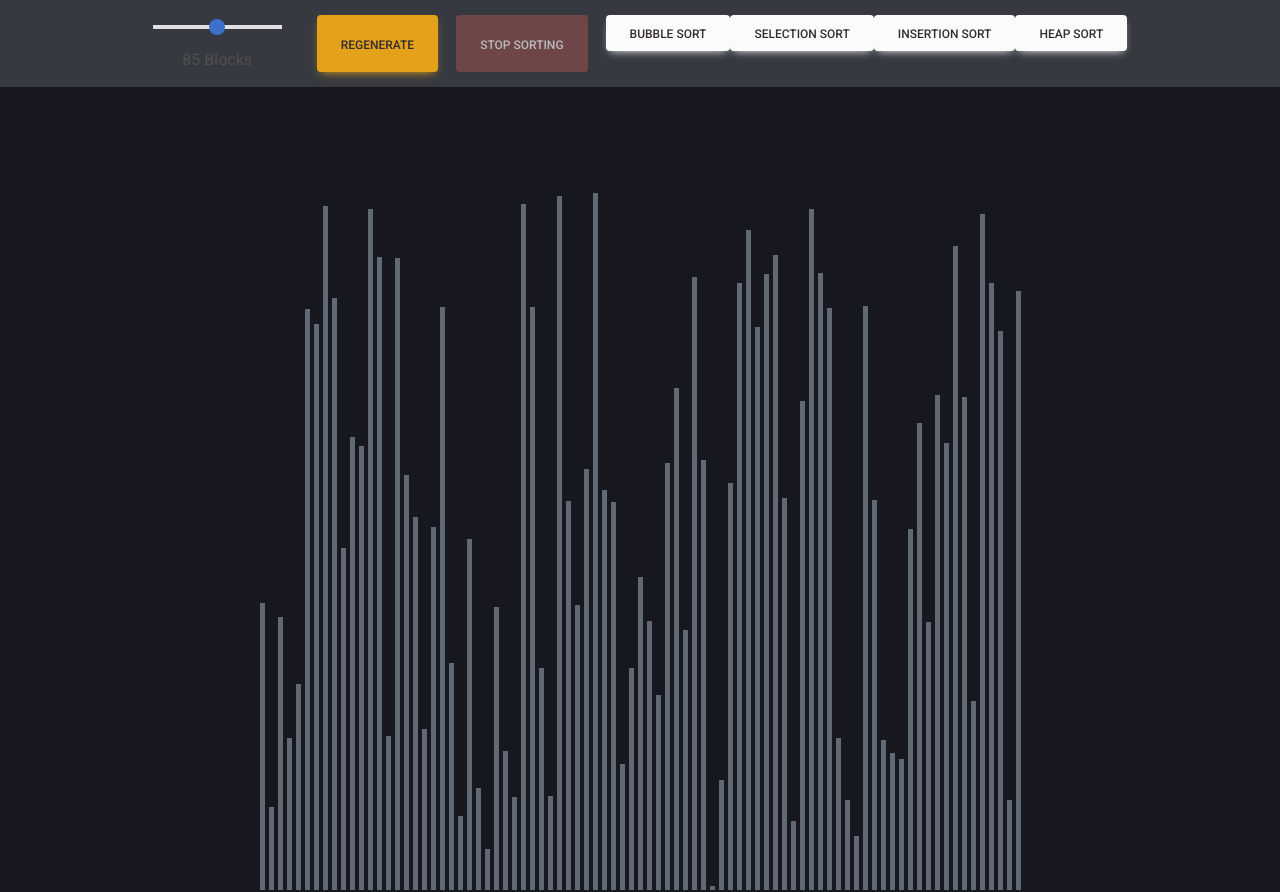
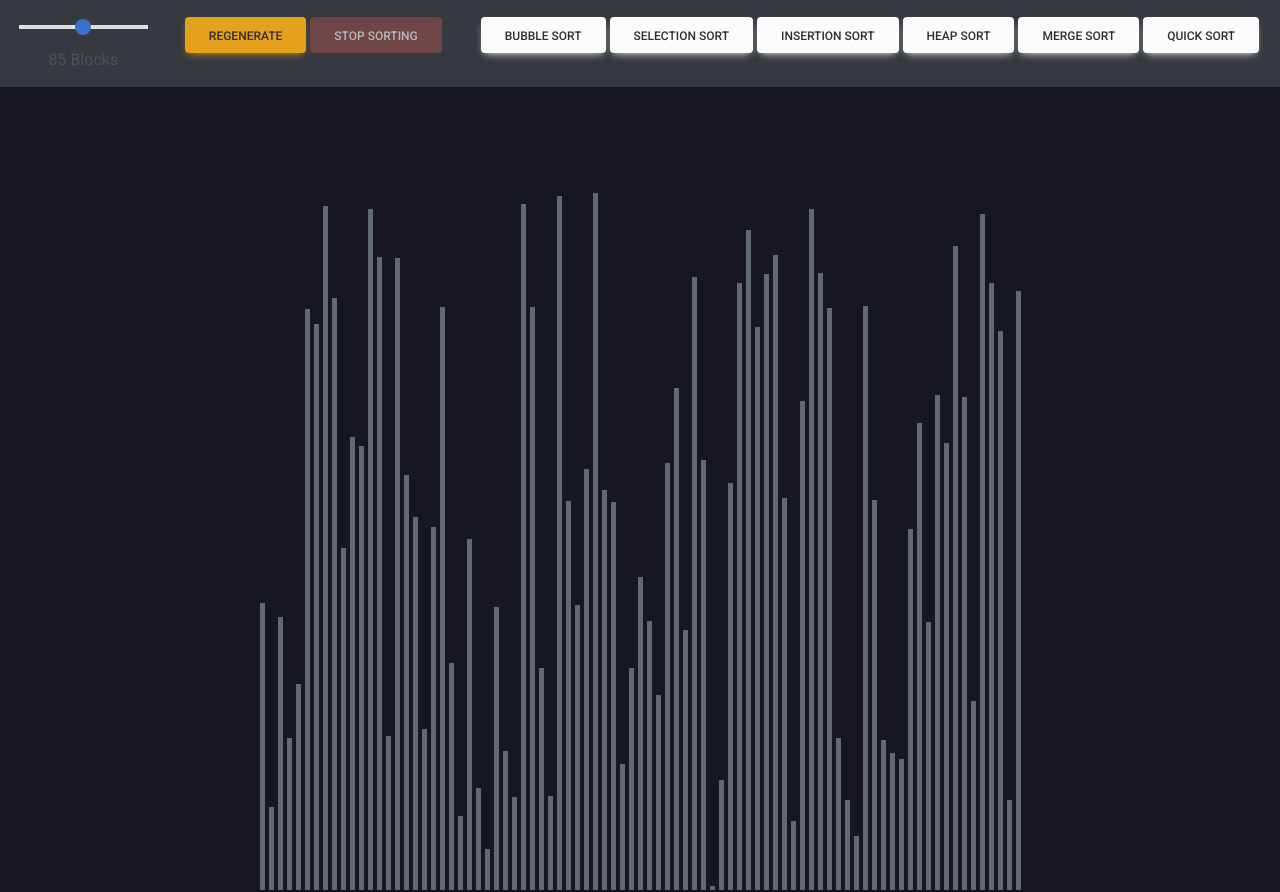
Before and after one commit to Kevrev/AlgoVisualizer, a React (Create React App) app: page / in a window 1280 px wide. Built offline with nearby package versions, Linux system fonts and the light colour scheme.

Commit message:
More styling, adding flex containers

```diff
--- a/src/Visualizer/Visualizer.css
+++ b/src/Visualizer/Visualizer.css
@@ -4,6 +4,21 @@
   padding: 15px;
   gap: 10px;
   background-color: #363a40;
+}
+
+.button-container {
+  display: flex;
+  justify-content: center;
+  background-color: #363a40;
+  gap: 25px
+}
+
+.regen-stop-container {
+  margin-right: 10px;
+}
+
+.custom-btn {
+  margin: 2px
 }
 
 .array-container {
--- a/src/Visualizer/Visualizer.js
+++ b/src/Visualizer/Visualizer.js
@@ -76,9 +76,10 @@ const Visualizer = () => {
             <div>{range} Blocks</div>
           </div>
         </div>
+        <div className="button-container">
+          <div className="regen-stop-container">
             <MDBBtn
-
-          className="text-dark"
+              className="text-dark custom-btn"
               color="warning"
               onClick={generateArray}
               disabled={isSorting}
@@ -86,19 +87,17 @@ const Visualizer = () => {
               Regenerate
             </MDBBtn>
             <MDBBtn
-
-          className="mx-2"
+              className="custom-btn"
               color="danger"
               onClick={stopSorting}
               disabled={!isSorting}
-          style={{}}
             >
               Stop Sorting
             </MDBBtn>
-        <div className="button-container">
+          </div>
+          <div className="sort-container">
             <MDBBtn
-
-            className="text-dark"
+              className="text-dark custom-btn"
               color="light"
               onClick={() => handleSort(bubbleSort, 'Bubble Sort')}
               disabled={isSorting}
@@ -106,8 +105,7 @@ const Visualizer = () => {
               Bubble Sort
             </MDBBtn>
             <MDBBtn
-
-            className="text-dark"
+              className="text-dark custom-btn"
               color="light"
               onClick={() => handleSort(selectionSort, 'Selection Sort')}
               disabled={isSorting}
@@ -115,8 +113,7 @@ const Visualizer = () => {
               Selection Sort
             </MDBBtn>
             <MDBBtn
-
-            className="text-dark"
+              className="text-dark custom-btn"
               color="light"
               onClick={() => handleSort(insertionSort, 'Insertion Sort')}
               disabled={isSorting}
@@ -124,20 +121,30 @@ const Visualizer = () => {
               Insertion Sort
             </MDBBtn>
             <MDBBtn
-
-            className="text-dark"
+              className="text-dark custom-btn"
               color="light"
               onClick={() => handleSort(heapSort, 'Heap Sort')}
               disabled={isSorting}
             >
               Heap Sort
             </MDBBtn>
-          {/* <MDBBtn onClick={() => handleSort(mergeSort, 'Merge Sort')} disabled={isSorting}>
+            <MDBBtn
+              className="text-dark custom-btn"
+              color="light"
+              onClick={() => handleSort(mergeSort, 'Merge Sort')}
+              disabled={isSorting}
+            >
               Merge Sort
             </MDBBtn>
-          <MDBBtn onClick={() => handleSort(quickSort, 'Quick Sort')} disabled={isSorting}>
+            <MDBBtn
+              className="text-dark custom-btn"
+              color="light"
+              onClick={() => handleSort(quickSort, 'Quick Sort')}
+              disabled={isSorting}
+            >
               Quick Sort
-          </MDBBtn> */}
+            </MDBBtn>
+          </div>
         </div>
       </div>
       <div className="selected-sort">
```
Lines whose indentation alone changed are shown as unchanged.
